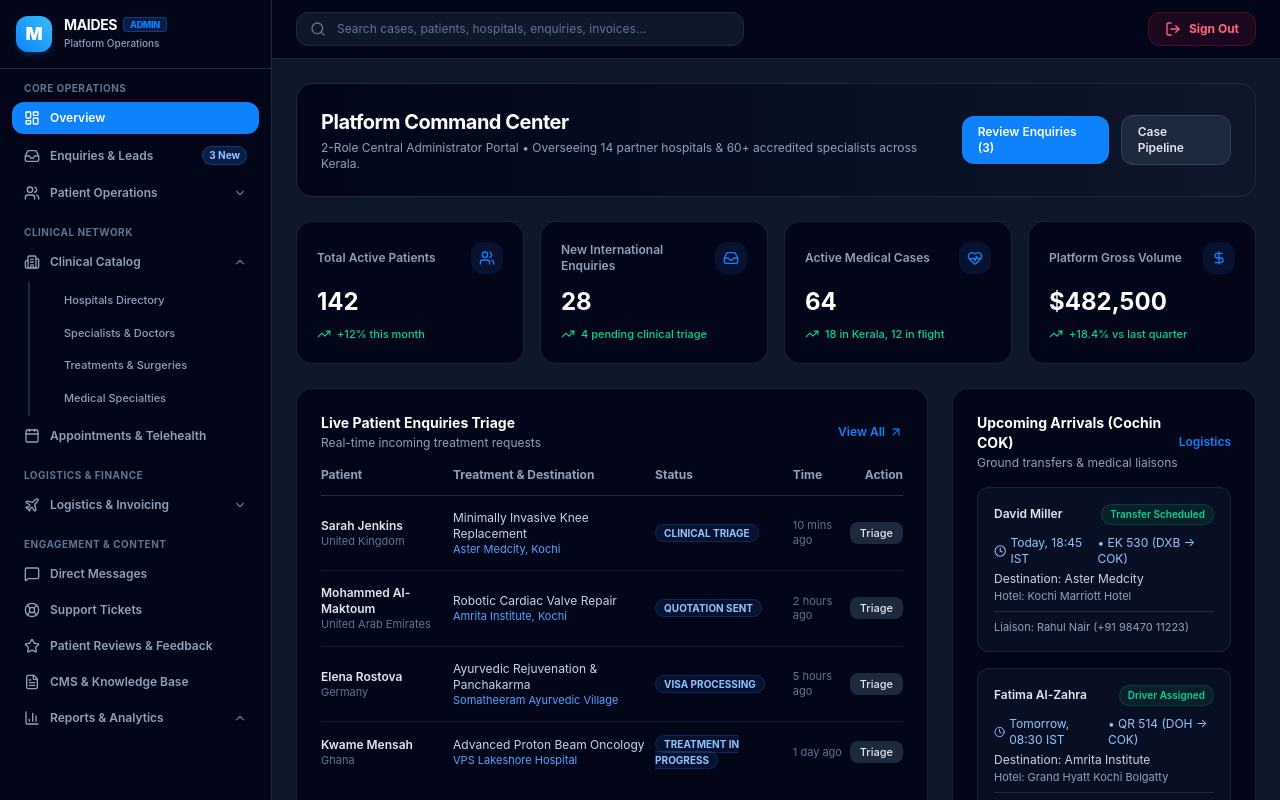
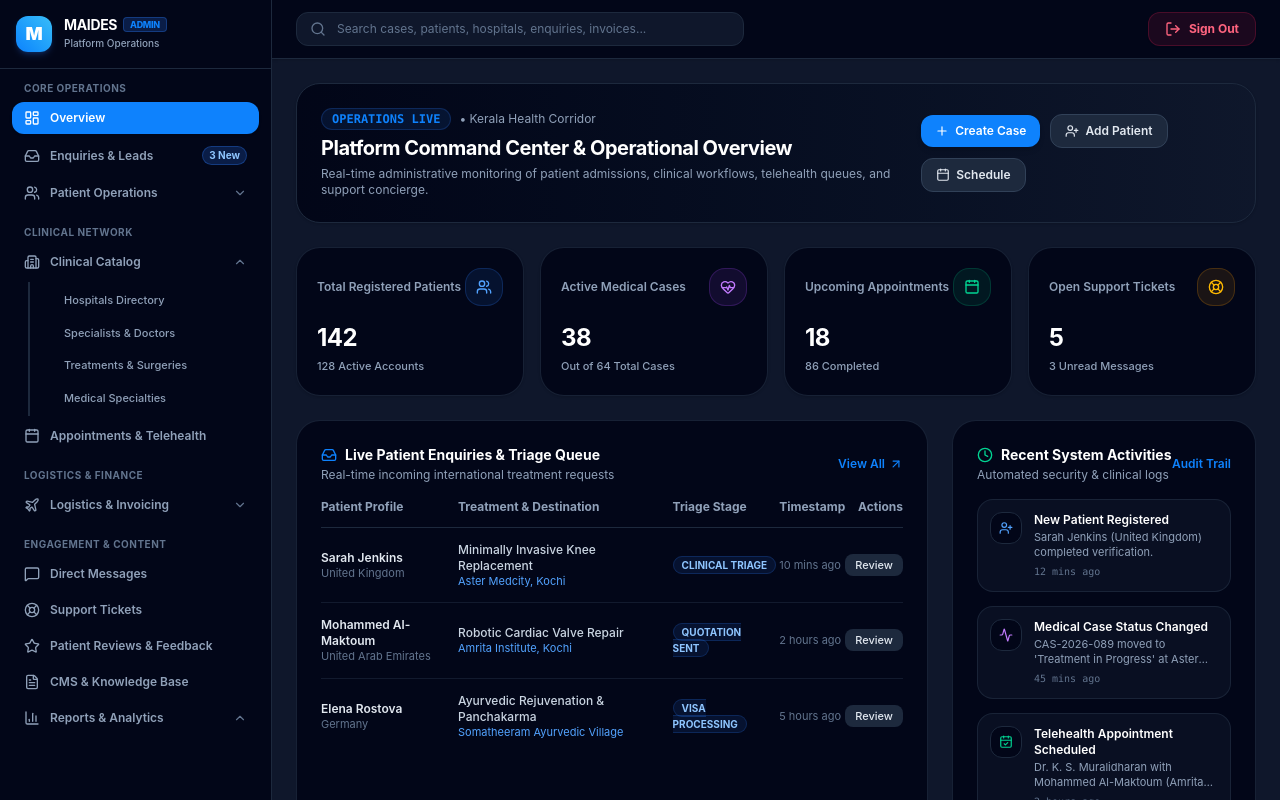
Before and after one commit to aleenashinto/MEDICAL-TOURISM, a Next.js app in the folder vitalis-web/: page /admin/dashboard in a window 1280 px wide. Shown: the top 800 px of the page. Built offline with nearby package versions, Linux system fonts and the light colour scheme.

Commit message:
feat(admin): update Admin Dashboard with comprehensive dynamic metrics, quick actions, and recent activities audit feed

```diff
--- a/vitalis-web/src/app/admin/dashboard/page.tsx
+++ b/vitalis-web/src/app/admin/dashboard/page.tsx
@@ -1,6 +1,6 @@
 "use client";
 
-import React from "react";
+import React, { useState, useEffect } from "react";
 import Link from "next/link";
 import {
   Users,
@@ -14,43 +14,128 @@ import {
   Calendar,
   AlertCircle,
   Building2,
-  FileCheck2
+  FileCheck2,
+  LifeBuoy,
+  MessageSquare,
+  Plus,
+  Shield,
+  Stethoscope,
+  Activity,
+  UserPlus,
+  CalendarCheck,
+  BarChart3
 } from "lucide-react";
 
 export default function AdminDashboardPage() {
-  const kpis = [
+  const [stats, setStats] = useState({
+    totalPatients: 142,
+    activePatients: 128,
+    newRegistrations: 14,
+    totalCases: 64,
+    activeCases: 38,
+    upcomingAppointments: 18,
+    completedAppointments: 86,
+    openTickets: 5,
+    unreadMessages: 3,
+    grossVolume: "$482,500"
+  });
+
+  // Calculate dynamic stats from localStorage if available
+  useEffect(() => {
+    try {
+      const savedPatients = localStorage.getItem("maides_admin_patients");
+      const savedCases = localStorage.getItem("maides_admin_cases");
+      const savedAppointments = localStorage.getItem("maides_admin_appointments");
+      const savedTickets = localStorage.getItem("maides_admin_tickets");
+
+      const patientsArr = savedPatients ? JSON.parse(savedPatients) : null;
+      const casesArr = savedCases ? JSON.parse(savedCases) : null;
+      const aptsArr = savedAppointments ? JSON.parse(savedAppointments) : null;
+      const ticketsArr = savedTickets ? JSON.parse(savedTickets) : null;
+
+      setStats(prev => ({
+        ...prev,
+        totalPatients: patientsArr ? patientsArr.length : prev.totalPatients,
+        activePatients: patientsArr ? patientsArr.filter((p: any) => p.status === "ACTIVE").length : prev.activePatients,
+        totalCases: casesArr ? casesArr.length : prev.totalCases,
+        activeCases: casesArr ? casesArr.filter((c: any) => c.status !== "Completed" && c.status !== "Cancelled").length : prev.activeCases,
+        upcomingAppointments: aptsArr ? aptsArr.filter((a: any) => a.status === "CONFIRMED" || a.status === "REQUESTED").length : prev.upcomingAppointments,
+        completedAppointments: aptsArr ? aptsArr.filter((a: any) => a.status === "COMPLETED").length : prev.completedAppointments,
+        openTickets: ticketsArr ? ticketsArr.filter((t: any) => t.status === "Open" || t.status === "In Progress").length : prev.openTickets
+      }));
+    } catch {
+      // fallback
+    }
+  }, []);
+
+  const coreKpis = [
     {
-      title: "Total Active Patients",
-      value: "142",
-      change: "+12% this month",
-      trend: "up",
+      title: "Total Registered Patients",
+      value: String(stats.totalPatients),
+      subtext: `${stats.activePatients} Active Accounts`,
       icon: Users,
-      color: "blue",
-    },
-    {
-      title: "New International Enquiries",
-      value: "28",
-      change: "4 pending clinical triage",
-      trend: "up",
-      icon: Inbox,
-      color: "emerald",
+      color: "text-blue-400 bg-blue-500/10 border-blue-500/20",
+      href: "/admin/patients"
     },
     {
       title: "Active Medical Cases",
-      value: "64",
-      change: "18 in Kerala, 12 in flight",
-      trend: "neutral",
+      value: String(stats.activeCases),
+      subtext: `Out of ${stats.totalCases} Total Cases`,
       icon: HeartPulse,
-      color: "purple",
+      color: "text-purple-400 bg-purple-500/10 border-purple-500/20",
+      href: "/admin/cases"
     },
     {
-      title: "Platform Gross Volume",
-      value: "$482,500",
-      change: "+18.4% vs last quarter",
-      trend: "up",
-      icon: DollarSign,
-      color: "amber",
+      title: "Upcoming Appointments",
+      value: String(stats.upcomingAppointments),
+      subtext: `${stats.completedAppointments} Completed`,
+      icon: Calendar,
+      color: "text-emerald-400 bg-emerald-500/10 border-emerald-500/20",
+      href: "/admin/appointments"
     },
+    {
+      title: "Open Support Tickets",
+      value: String(stats.openTickets),
+      subtext: `${stats.unreadMessages} Unread Messages`,
+      icon: LifeBuoy,
+      color: "text-amber-400 bg-amber-500/10 border-amber-500/20",
+      href: "/admin/support"
+    }
+  ];
+
+  const recentActivities = [
+    {
+      id: "ACT-01",
+      action: "New Patient Registered",
+      detail: "Sarah Jenkins (United Kingdom) completed verification.",
+      time: "12 mins ago",
+      icon: UserPlus,
+      color: "text-blue-400"
+    },
+    {
+      id: "ACT-02",
+      action: "Medical Case Status Changed",
+      detail: "CAS-2026-089 moved to 'Treatment in Progress' at Aster Medcity.",
+      time: "45 mins ago",
+      icon: Activity,
+      color: "text-purple-400"
+    },
+    {
+      id: "ACT-03",
+      action: "Telehealth Appointment Scheduled",
+      detail: "Dr. K. S. Muralidharan with Mohammed Al-Maktoum (Amrita Institute).",
+      time: "2 hours ago",
+      icon: CalendarCheck,
+      color: "text-emerald-400"
+    },
+    {
+      id: "ACT-04",
+      action: "Medical Visa Invitation Issued",
+      detail: "FRRO invitation letter signed for John O'Connor (Ireland).",
+      time: "5 hours ago",
+      icon: FileCheck2,
+      color: "text-amber-400"
+    }
   ];
 
   const recentEnquiries = [
@@ -83,101 +168,92 @@ export default function AdminDashboardPage() {
       priority: "MEDIUM",
       status: "VISA_PROCESSING",
       time: "5 hours ago",
-    },
-    {
-      id: "ENQ-2026-001",
-      patient: "Kwame Mensah",
-      country: "Ghana",
-      treatment: "Advanced Proton Beam Oncology",
-      hospital: "VPS Lakeshore Hospital",
-      priority: "HIGH",
-      status: "TREATMENT_IN_PROGRESS",
-      time: "1 day ago",
-    },
-  ];
-
-  const activeArrivals = [
-    {
-      patient: "David Miller",
-      flight: "EK 530 (DXB -> COK)",
-      arrival: "Today, 18:45 IST",
-      hotel: "Kochi Marriott Hotel",
-      hospital: "Aster Medcity",
-      liaison: "Rahul Nair (+91 98470 11223)",
-      status: "Transfer Scheduled",
-    },
-    {
-      patient: "Fatima Al-Zahra",
-      flight: "QR 514 (DOH -> COK)",
-      arrival: "Tomorrow, 08:30 IST",
-      hotel: "Grand Hyatt Kochi Bolgatty",
-      hospital: "Amrita Institute",
-      liaison: "Anjali Menon (+91 98470 44556)",
-      status: "Driver Assigned",
-    },
+    }
   ];
 
   return (
     <div className="space-y-6">
-      {/* Top Banner */}
-      <div className="flex flex-col sm:flex-row sm:items-center justify-between gap-4 bg-gradient-to-r from-slate-950 to-slate-900 border border-slate-800 p-6 rounded-2xl">
+      {/* Top Banner & Quick Actions */}
+      <div className="flex flex-col lg:flex-row lg:items-center justify-between gap-4 bg-gradient-to-r from-slate-950 to-slate-900 border border-slate-800 p-6 rounded-3xl shadow-sm">
         <div>
-          <h1 className="text-xl font-bold text-white tracking-tight">
-            Platform Command Center
+          <div className="flex items-center gap-2">
+            <span className="text-xs font-bold font-mono text-[#0E82FD] bg-blue-500/10 px-2.5 py-0.5 rounded-full border border-blue-500/20">
+              OPERATIONS LIVE
+            </span>
+            <span className="text-xs text-slate-400">• Kerala Health Corridor</span>
+          </div>
+          <h1 className="text-xl font-bold text-white tracking-tight mt-1">
+            Platform Command Center & Operational Overview
           </h1>
           <p className="text-xs text-slate-400 mt-1">
-            2-Role Central Administrator Portal • Overseeing 14 partner hospitals & 60+ accredited specialists across Kerala.
+            Real-time administrative monitoring of patient admissions, clinical workflows, telehealth queues, and support concierge.
           </p>
         </div>
-        <div className="flex items-center gap-3">
+
+        {/* Quick Actions */}
+        <div className="flex flex-wrap items-center gap-2.5">
           <Link
-            href="/admin/enquiries"
-            className="px-4 py-2 bg-[#0E82FD] hover:bg-blue-600 text-white text-xs font-semibold rounded-xl shadow-sm transition-all"
+            href="/admin/cases"
+            className="flex items-center gap-1.5 px-3.5 py-2 bg-[#0E82FD] hover:bg-blue-600 text-white text-xs font-semibold rounded-xl shadow-md transition-all active:scale-95"
           >
-            Review Enquiries (3)
+            <Plus className="w-3.5 h-3.5" />
+            Create Case
           </Link>
           <Link
-            href="/admin/cases"
-            className="px-4 py-2 bg-slate-800 hover:bg-slate-700 text-slate-200 border border-slate-700 text-xs font-semibold rounded-xl transition-all"
+            href="/admin/patients"
+            className="flex items-center gap-1.5 px-3.5 py-2 bg-slate-800 hover:bg-slate-700 text-slate-200 border border-slate-700 text-xs font-semibold rounded-xl transition-all"
           >
-            Case Pipeline
+            <UserPlus className="w-3.5 h-3.5" />
+            Add Patient
+          </Link>
+          <Link
+            href="/admin/appointments"
+            className="flex items-center gap-1.5 px-3.5 py-2 bg-slate-800 hover:bg-slate-700 text-slate-200 border border-slate-700 text-xs font-semibold rounded-xl transition-all"
+          >
+            <Calendar className="w-3.5 h-3.5" />
+            Schedule
           </Link>
         </div>
       </div>
 
-      {/* KPI Cards */}
+      {/* Main KPI Cards Grid */}
       <div className="grid grid-cols-1 sm:grid-cols-2 lg:grid-cols-4 gap-4">
-        {kpis.map((kpi) => {
+        {coreKpis.map((kpi) => {
           const Icon = kpi.icon;
           return (
-            <div
+            <Link
               key={kpi.title}
-              className="bg-slate-950 border border-slate-800/80 p-5 rounded-2xl relative overflow-hidden"
+              href={kpi.href}
+              className="bg-slate-950 border border-slate-800/80 hover:border-slate-700 p-5 rounded-3xl transition-all shadow-sm hover:shadow-xl hover:shadow-blue-500/5 group flex flex-col justify-between"
             >
               <div className="flex items-center justify-between">
-                <span className="text-xs font-semibold text-slate-400">{kpi.title}</span>
-                <div className="p-2 rounded-xl bg-blue-500/10 text-[#0E82FD]">
+                <span className="text-xs font-semibold text-slate-400 group-hover:text-slate-200 transition-colors">
+                  {kpi.title}
+                </span>
+                <div className={`p-2.5 rounded-2xl border ${kpi.color}`}>
                   <Icon className="w-4 h-4" />
                 </div>
               </div>
-              <div className="text-2xl font-bold text-white mt-3">{kpi.value}</div>
-              <div className="flex items-center gap-1.5 text-[11px] text-emerald-400 mt-2 font-medium">
-                <TrendingUp className="w-3.5 h-3.5" />
-                <span>{kpi.change}</span>
+              <div className="mt-4">
+                <div className="text-2xl font-bold text-white tracking-tight">{kpi.value}</div>
+                <div className="text-[11px] text-slate-400 mt-1 font-medium">{kpi.subtext}</div>
               </div>
-            </div>
+            </Link>
           );
         })}
       </div>
 
-      {/* Main Grid: Pipeline + Arrivals */}
+      {/* Analytics & Pipeline Overview */}
       <div className="grid grid-cols-1 lg:grid-cols-3 gap-6">
-        {/* Enquiries Pipeline Table */}
-        <div className="lg:col-span-2 bg-slate-950 border border-slate-800/80 rounded-2xl p-6">
+        {/* Triage & Enquiries Queue */}
+        <div className="lg:col-span-2 bg-slate-950 border border-slate-800/80 rounded-3xl p-6">
           <div className="flex items-center justify-between mb-4">
             <div>
-              <h2 className="text-sm font-bold text-white">Live Patient Enquiries Triage</h2>
-              <p className="text-xs text-slate-400 mt-0.5">Real-time incoming treatment requests</p>
+              <h2 className="text-sm font-bold text-white flex items-center gap-2">
+                <Inbox className="w-4 h-4 text-[#0E82FD]" />
+                Live Patient Enquiries & Triage Queue
+              </h2>
+              <p className="text-xs text-slate-400 mt-0.5">Real-time incoming international treatment requests</p>
             </div>
             <Link
               href="/admin/enquiries"
@@ -191,22 +267,24 @@ export default function AdminDashboardPage() {
             <table className="w-full text-left text-xs">
               <thead>
                 <tr className="border-b border-slate-800 text-slate-400 font-semibold">
-                  <th className="pb-3">Patient</th>
+                  <th className="pb-3">Patient Profile</th>
                   <th className="pb-3">Treatment & Destination</th>
-                  <th className="pb-3">Status</th>
-                  <th className="pb-3">Time</th>
-                  <th className="pb-3 text-right">Action</th>
+                  <th className="pb-3">Triage Stage</th>
+                  <th className="pb-3">Timestamp</th>
+                  <th className="pb-3 text-right">Actions</th>
                 </tr>
               </thead>
               <tbody className="divide-y divide-slate-800/60">
                 {recentEnquiries.map((enq) => (
-                  <tr key={enq.id} className="hover:bg-slate-900/40 transition-colors">
+                  <tr key={enq.id} className="hover:bg-slate-900/40 transition-colors group">
                     <td className="py-3.5">
-                      <div className="font-semibold text-slate-200">{enq.patient}</div>
+                      <div className="font-semibold text-slate-200 group-hover:text-blue-400 transition-colors">
+                        {enq.patient}
+                      </div>
                       <div className="text-[11px] text-slate-500">{enq.country}</div>
                     </td>
                     <td className="py-3.5">
-                      <div className="text-slate-300">{enq.treatment}</div>
+                      <div className="text-slate-300 font-medium">{enq.treatment}</div>
                       <div className="text-[11px] text-blue-400">{enq.hospital}</div>
                     </td>
                     <td className="py-3.5">
@@ -217,10 +295,10 @@ export default function AdminDashboardPage() {
                     <td className="py-3.5 text-slate-500 text-[11px]">{enq.time}</td>
                     <td className="py-3.5 text-right">
                       <Link
-                        href={`/admin/cases`}
+                        href="/admin/cases"
                         className="px-2.5 py-1 rounded-lg bg-slate-800 hover:bg-[#0E82FD] text-slate-200 hover:text-white font-medium text-[11px] transition-all"
                       >
-                        Triage
+                        Review
                       </Link>
                     </td>
                   </tr>
@@ -230,52 +308,54 @@ export default function AdminDashboardPage() {
           </div>
         </div>
 
-        {/* Airport & Transfer Logistics */}
-        <div className="bg-slate-950 border border-slate-800/80 rounded-2xl p-6">
+        {/* Recent Platform Activities Audit Feed */}
+        <div className="bg-slate-950 border border-slate-800/80 rounded-3xl p-6 flex flex-col justify-between">
+          <div>
             <div className="flex items-center justify-between mb-4">
               <div>
-              <h2 className="text-sm font-bold text-white">Upcoming Arrivals (Cochin COK)</h2>
-              <p className="text-xs text-slate-400 mt-0.5">Ground transfers & medical liaisons</p>
+                <h2 className="text-sm font-bold text-white flex items-center gap-2">
+                  <Clock className="w-4 h-4 text-emerald-400" />
+                  Recent System Activities
+                </h2>
+                <p className="text-xs text-slate-400 mt-0.5">Automated security & clinical logs</p>
               </div>
               <Link
-              href="/admin/travel"
+                href="/admin/audit-logs"
                 className="text-xs text-[#0E82FD] hover:text-blue-400 font-semibold"
               >
-              Logistics
+                Audit Trail
               </Link>
             </div>
 
-          <div className="space-y-4">
-            {activeArrivals.map((arrival, idx) => (
+            <div className="space-y-3.5">
+              {recentActivities.map((act) => {
+                const Icon = act.icon;
+                return (
                   <div
-                key={idx}
-                className="p-4 rounded-xl bg-slate-900/60 border border-slate-800/80 space-y-2.5"
+                    key={act.id}
+                    className="p-3 rounded-2xl bg-slate-900/60 border border-slate-800/80 flex items-start gap-3"
                   >
-                <div className="flex items-center justify-between">
-                  <span className="font-semibold text-xs text-slate-200">
-                    {arrival.patient}
-                  </span>
-                  <span className="text-[10px] px-2 py-0.5 rounded-full bg-emerald-500/10 text-emerald-400 font-semibold border border-emerald-500/20">
-                    {arrival.status}
-                  </span>
+                    <div className={`p-2 rounded-xl bg-slate-950 border border-slate-800 ${act.color} shrink-0`}>
+                      <Icon className="w-3.5 h-3.5" />
                     </div>
-                <div className="text-xs text-slate-400">
-                  <div className="flex items-center gap-1 text-blue-300">
-                    <Clock className="w-3.5 h-3.5" />
-                    <span>{arrival.arrival}</span> • {arrival.flight}
-                  </div>
-                  <div className="mt-1 text-slate-300">
-                    Destination: {arrival.hospital}
-                  </div>
-                  <div className="mt-0.5 text-slate-400 text-[11px]">
-                    Hotel: {arrival.hotel}
-                  </div>
-                  <div className="mt-2 text-[11px] text-slate-400 pt-2 border-t border-slate-800 flex items-center justify-between">
-                    <span>Liaison: {arrival.liaison}</span>
+                    <div className="flex-1 min-w-0">
+                      <div className="text-xs font-semibold text-white">{act.action}</div>
+                      <p className="text-[11px] text-slate-400 mt-0.5 leading-snug line-clamp-2">
+                        {act.detail}
+                      </p>
+                      <div className="text-[10px] text-slate-500 mt-1 font-mono">{act.time}</div>
                     </div>
                   </div>
+                );
+              })}
             </div>
-            ))}
+          </div>
+
+          <div className="pt-4 border-t border-slate-800 mt-4 flex items-center justify-between text-[11px] text-slate-500">
+            <span>Role Isolation: Enforced</span>
+            <span className="text-emerald-400 flex items-center gap-1 font-semibold">
+              <CheckCircle2 className="w-3 h-3" /> System Nominal
+            </span>
           </div>
         </div>
       </div>
```
Lines whose indentation alone changed are shown as unchanged.
